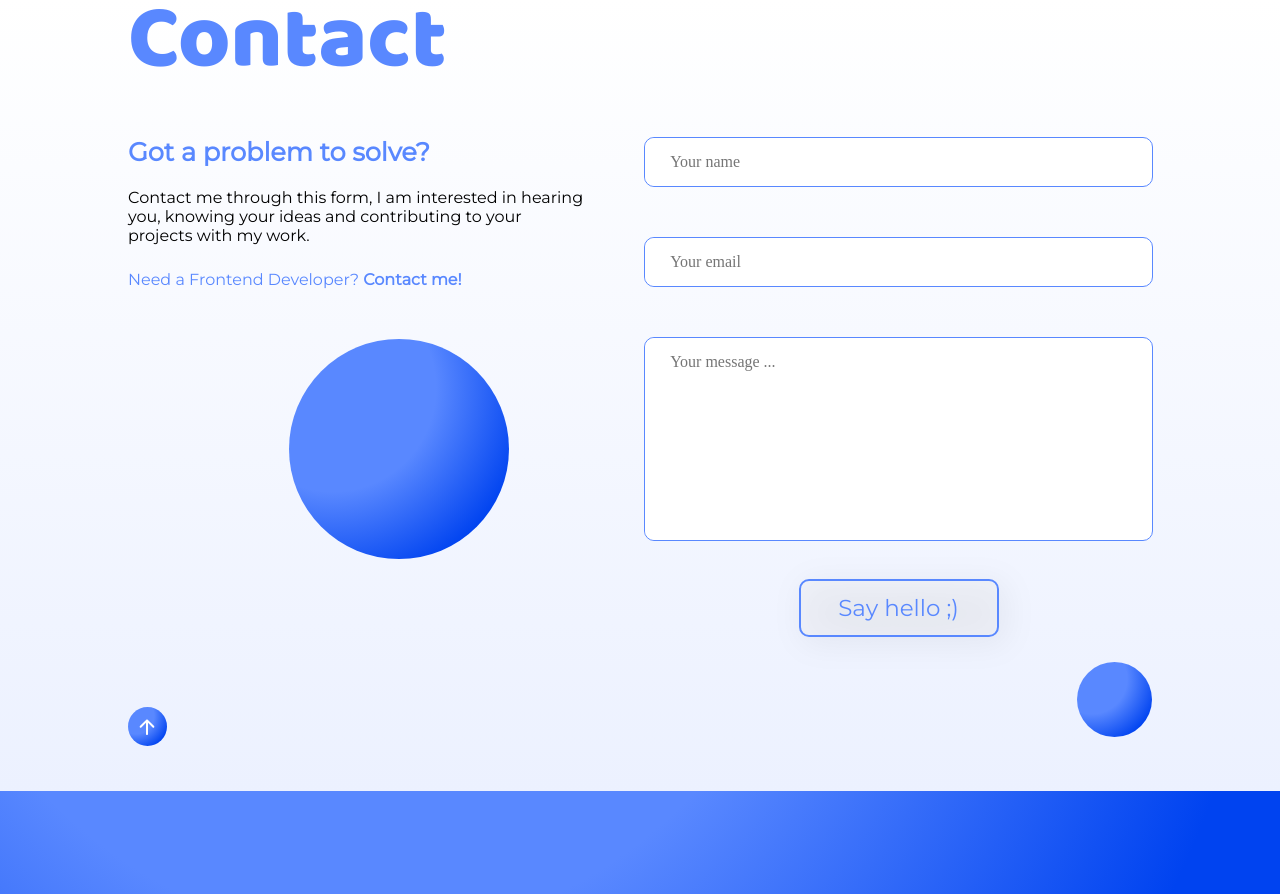
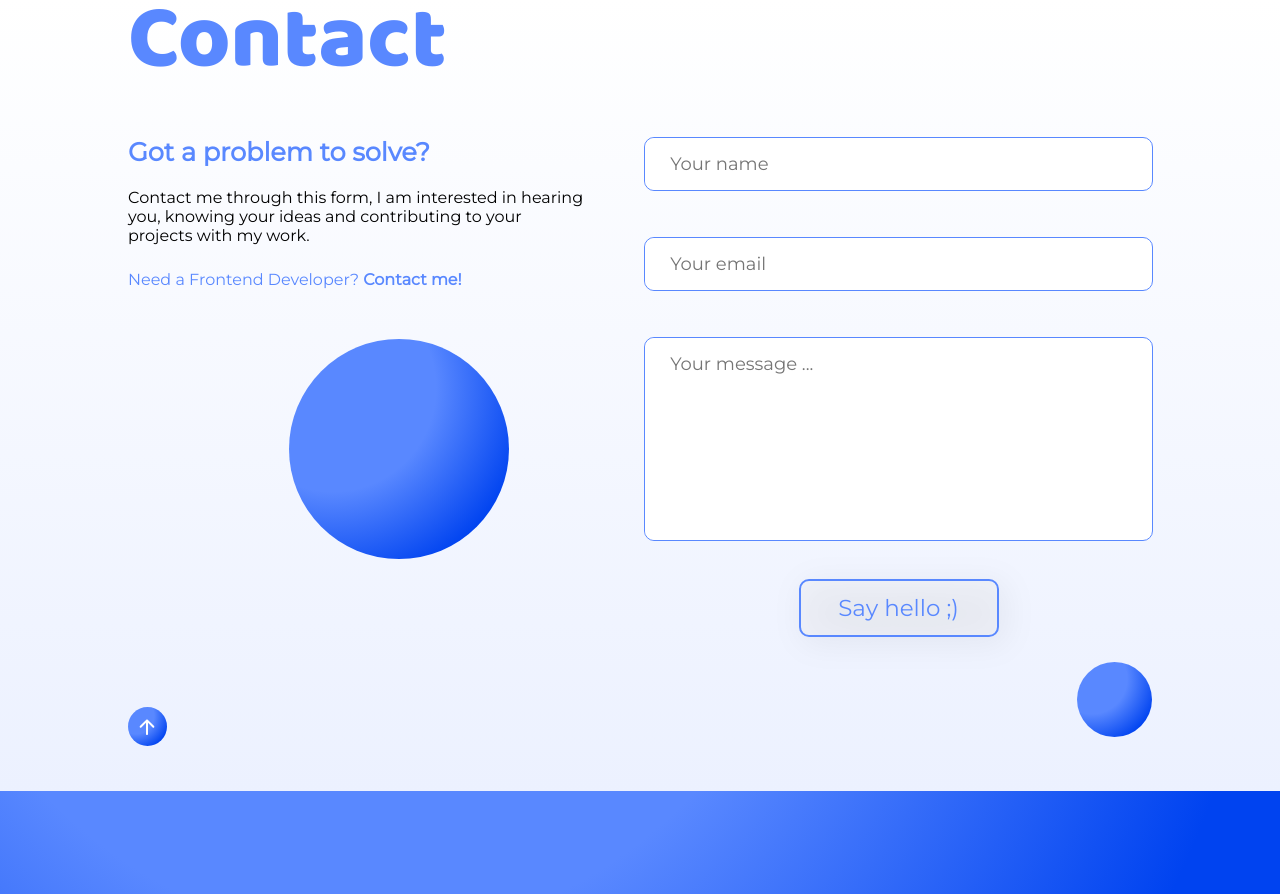
Before and after one commit to Rafael-Go7/Rafael-Go7_Portfolio, an Angular app: page / in a window 1280 px wide. Shown: the part 4980-5874 px from the top of the page. Built offline with nearby package versions, Linux system fonts and the light colour scheme.

Commit message:
Contact Form - font family is now defined

```diff
--- a/src/app/5_contact/contact.component.scss
+++ b/src/app/5_contact/contact.component.scss
@@ -133,6 +133,11 @@ form {
     justify-content: flex-start;
     align-items: center;
     gap:40px;
+
+    font-family: "Montserrat";
+    font-style: normal;
+    font-weight: 400;
+    font-size: 18px;
 
     button{
         position: absolute;
```
